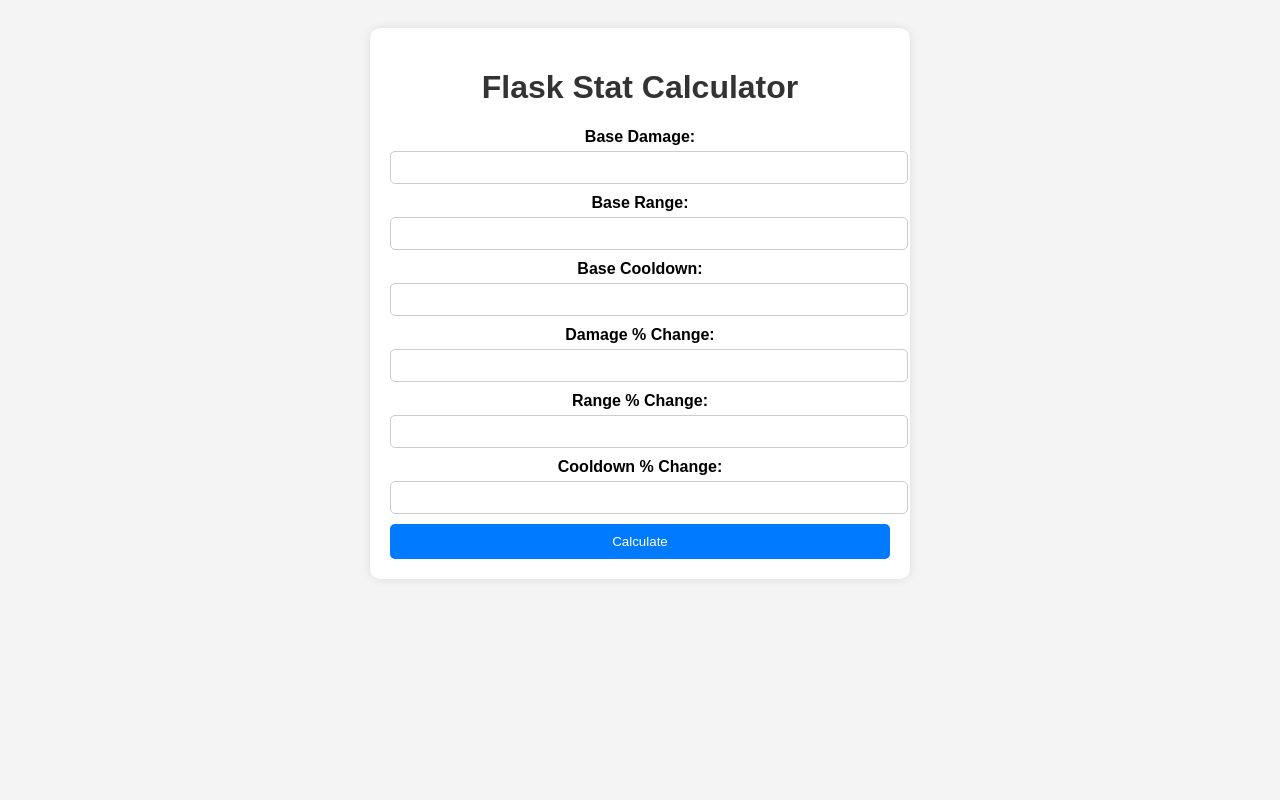
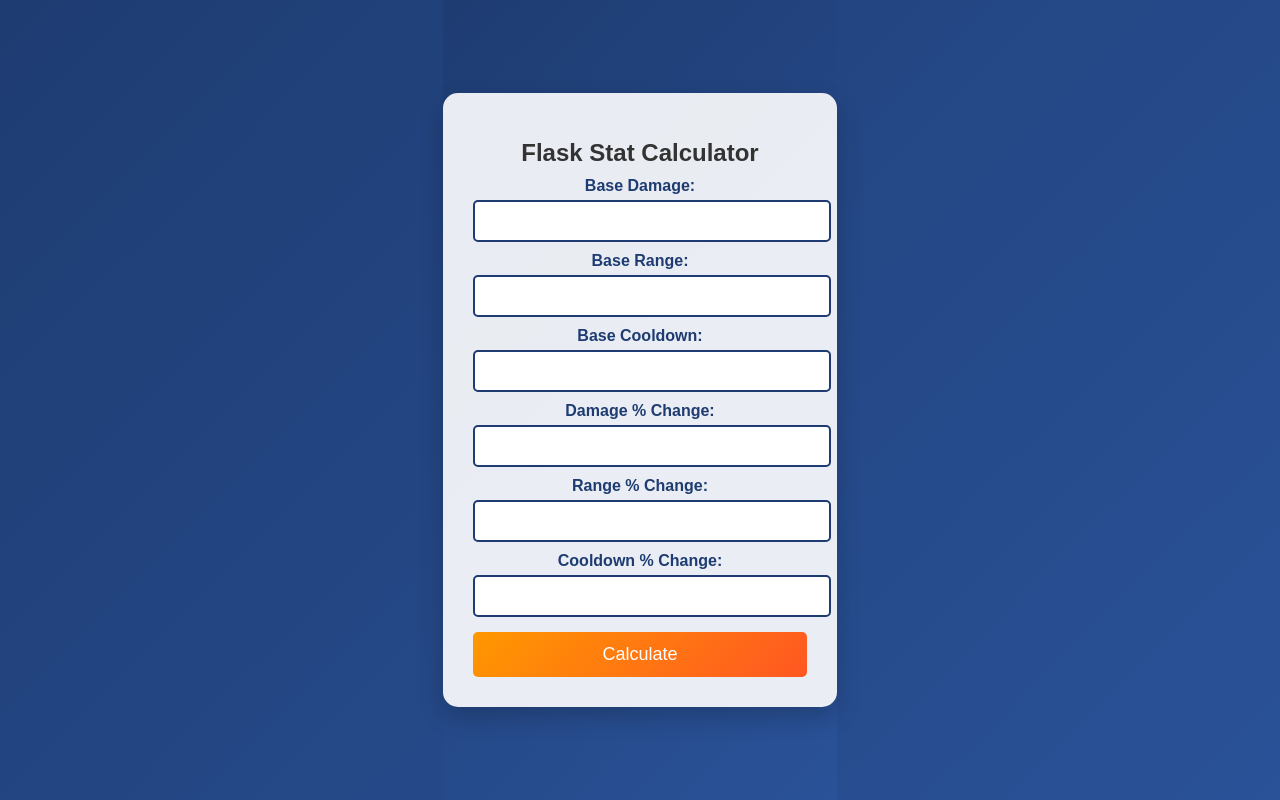
Before and after one commit to PromptedStar90/FNTD-Stat-Calc, a Flask app: page / in a window 1280 px wide. Run offline with Flask 3, Linux system fonts and the light colour scheme.

Commit message:
Update style.css

```diff
--- a/templates/static/style.css
+++ b/templates/static/style.css
@@ -1,60 +1,101 @@
-body {
-    font-family: Arial, sans-serif;
-    background-color: #f4f4f4;
+/* General Styling */
+html, body {
+    height: 100%;
+    margin: 0;
+    padding: 0;
+    font-family: 'Poppins', sans-serif;
+    background: linear-gradient(135deg, #1e3c72, #2a5298);
+    display: flex;
+    justify-content: center;
+    align-items: center;
     text-align: center;
-    padding: 20px;
 }
 
+/* Main Container */
 .container {
-    background: white;
-    padding: 20px;
+    background: rgba(255, 255, 255, 0.9);
+    padding: 30px;
     max-width: 500px;
-    margin: auto;
-    border-radius: 10px;
-    box-shadow: 0px 0px 10px rgba(0, 0, 0, 0.1);
+    width: 90%;
+    border-radius: 15px;
+    box-shadow: 0px 10px 25px rgba(0, 0, 0, 0.2);
+    text-align: center;
+    animation: fadeIn 1s ease-in-out;
 }
 
+/* Heading */
 h1 {
     color: #333;
+    font-size: 24px;
+    margin-bottom: 10px;
 }
 
+/* Labels */
 label {
     display: block;
     margin-top: 10px;
     font-weight: bold;
+    color: #1e3c72;
 }
 
+/* Input Fields */
 input {
     width: 100%;
-    padding: 8px;
+    padding: 10px;
     margin-top: 5px;
-    border: 1px solid #ccc;
+    border: 2px solid #1e3c72;
+    border-radius: 5px;
+    font-size: 16px;
+    transition: 0.3s;
+}
+
+input:focus {
+    border-color: #ff9800;
+    outline: none;
+    transform: scale(1.05);
+}
+
+/* Submit Button */
+button {
+    background: linear-gradient(135deg, #ff9800, #ff5722);
+    color: white;
+    border: none;
+    padding: 12px;
+    margin-top: 15px;
+    width: 100%;
+    border-radius: 5px;
+    cursor: pointer;
+    font-size: 18px;
+    transition: 0.3s;
+}
+
+button:hover {
+    background: linear-gradient(135deg, #ff5722, #ff9800);
+    transform: scale(1.05);
+}
+
+/* Results Section */
+.result {
+    margin-top: 20px;
+    padding: 15px;
+    background: rgba(30, 60, 114, 0.1);
     border-radius: 5px;
 }
 
-button {
-    background-color: #007BFF;
-    color: white;
-    border: none;
-    padding: 10px;
-    margin-top: 10px;
-    width: 100%;
-    border-radius: 5px;
-    cursor: pointer;
-}
-
-button:hover {
-    background-color: #0056b3;
-}
-
-.result {
-    margin-top: 20px;
-    padding: 10px;
-    background-color: #e9ecef;
-    border-radius: 5px;
-}
-
+/* Error Messages */
 .error {
     color: red;
     font-weight: bold;
 }
+
+/* Fade-In Animation */
+@keyframes fadeIn {
+    from {
+        opacity: 0;
+        transform: translateY(-10px);
+    }
+    to {
+        opacity: 1;
+        transform: translateY(0);
+    }
+}
```
